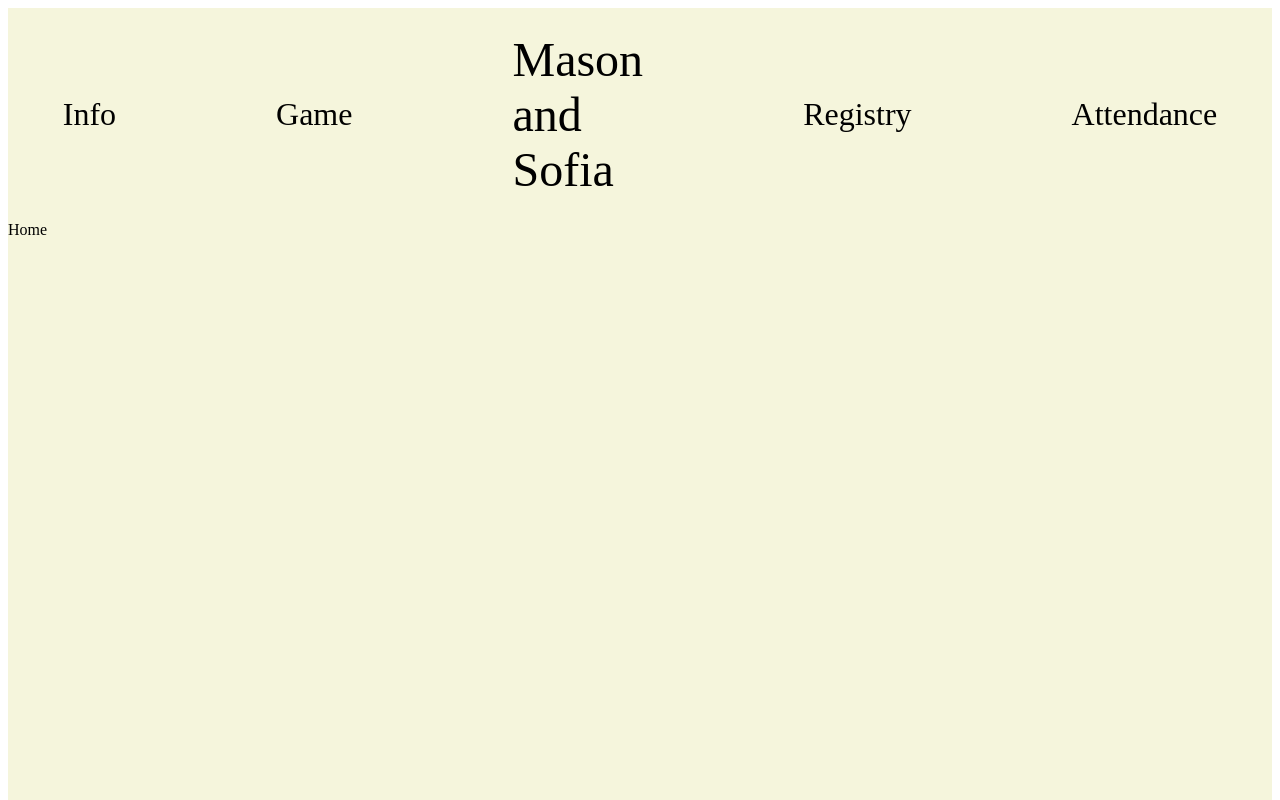
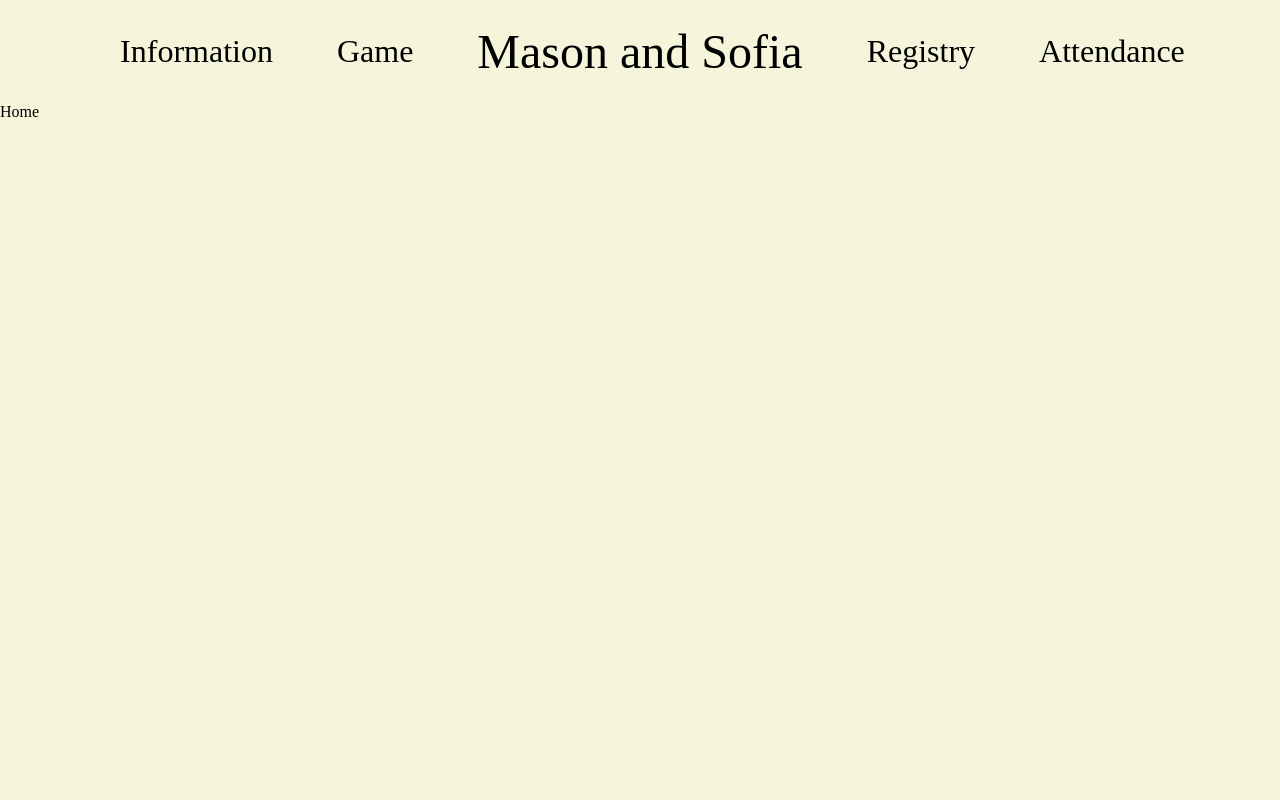
Before and after one commit to masonyoung314/WeddingWebsite, a React (Vite) app in the folder MasonAndSofia/: page / in a window 1280 px wide. Shown: the top 800 px of the page. Built offline with nearby package versions, Linux system fonts and the light colour scheme.

Commit message:
Fixed centering issue with navbar

```diff
--- a/MasonAndSofia/src/components/NavBar.tsx
+++ b/MasonAndSofia/src/components/NavBar.tsx
@@ -7,15 +7,19 @@ type Props = {}
 const NavBar = (props: Props) => {
   return (
     <div className={styles.navbar}>
-        <div className={styles.navLinks}>
-          <Link to="/info" className={styles.navIcon}>Info</Link>
-          <Link to="/game" className={styles.navIcon}>Game</Link>
+        {/* <div className={styles.navLinks}> */}
+          <div className={styles.smallLinks}>
+            <Link to="/info" className={styles.navIcon}>Information</Link>
+            <Link to="/game" className={styles.navIcon}>Game</Link>
+          </div>
 
           <Link to="/" className={`${styles.navIcon} ${styles.largeTitle}`} style={{fontSize: '3rem'}}>Mason and Sofia</Link>
 
-          <Link to="/registry" className={styles.navIcon}>Registry</Link>
-          <Link to="/attendance" className={styles.navIcon}>Attendance</Link>
-        </div>
+          <div className={styles.smallLinks}>
+            <Link to="/registry" className={styles.navIcon}>Registry</Link>
+            <Link to="/attendance" className={styles.navIcon}>Attendance</Link>
+          </div>
+        {/* </div> */}
     </div>
   )
 }
--- a/MasonAndSofia/src/styles/NavBar.module.css
+++ b/MasonAndSofia/src/styles/NavBar.module.css
@@ -1,16 +1,55 @@
-.navLinks {
+/* .navbar {
+    background-color: #F5F5DC;
+    display: flex;
+    justify-content: center;
+    align-items: center;
+    padding: 1.5rem 0;
+} */
+
+body {
+    margin: 0;
+}
+
+.navbar {
+    background-color: beige;
+    display: grid;
+    grid-template-columns: 1fr auto 1fr;
+    align-items: center;
+    width: 100vw;
+    padding: 1.5rem 3rem;
+    box-sizing: border-box;
+
+}
+
+.smallLinks {
+    display: flex;
+    gap: 4rem;
+}
+
+.smallLinks:first-child {
+    justify-content: flex-end;
+    margin-right: 4rem;
+}
+
+.smallLinks:last-child {
+    justify-content: flex-start;
+    margin-left: 4rem;
+}
+
+/* .navLinks {
     display: flex;
     align-items: center;
-}
+    justify-content: center;
+    gap: 5rem;
+} */
 
 .navIcon {
-    margin-left: 5rem;
-    margin-right: 5rem;
     text-decoration: none;
     color: black;
     transition: 0.3s;
     font-family: cursive;
     font-size: 2rem;
+    text-align: center;
 }
 
 .navIcon:hover {
@@ -21,17 +60,7 @@
 }
 
 
-.navbar {
-    position: sticky;
-    background-color: #F5F5DC;
-    display: flex;
-    justify-content: center;
-    align-items: center;
-    padding: 1.5rem 0;
-}
-
-
-
 .navIcon.largeTitle {
     font-size: 5rem;
+    white-space: nowrap;
 }
```
